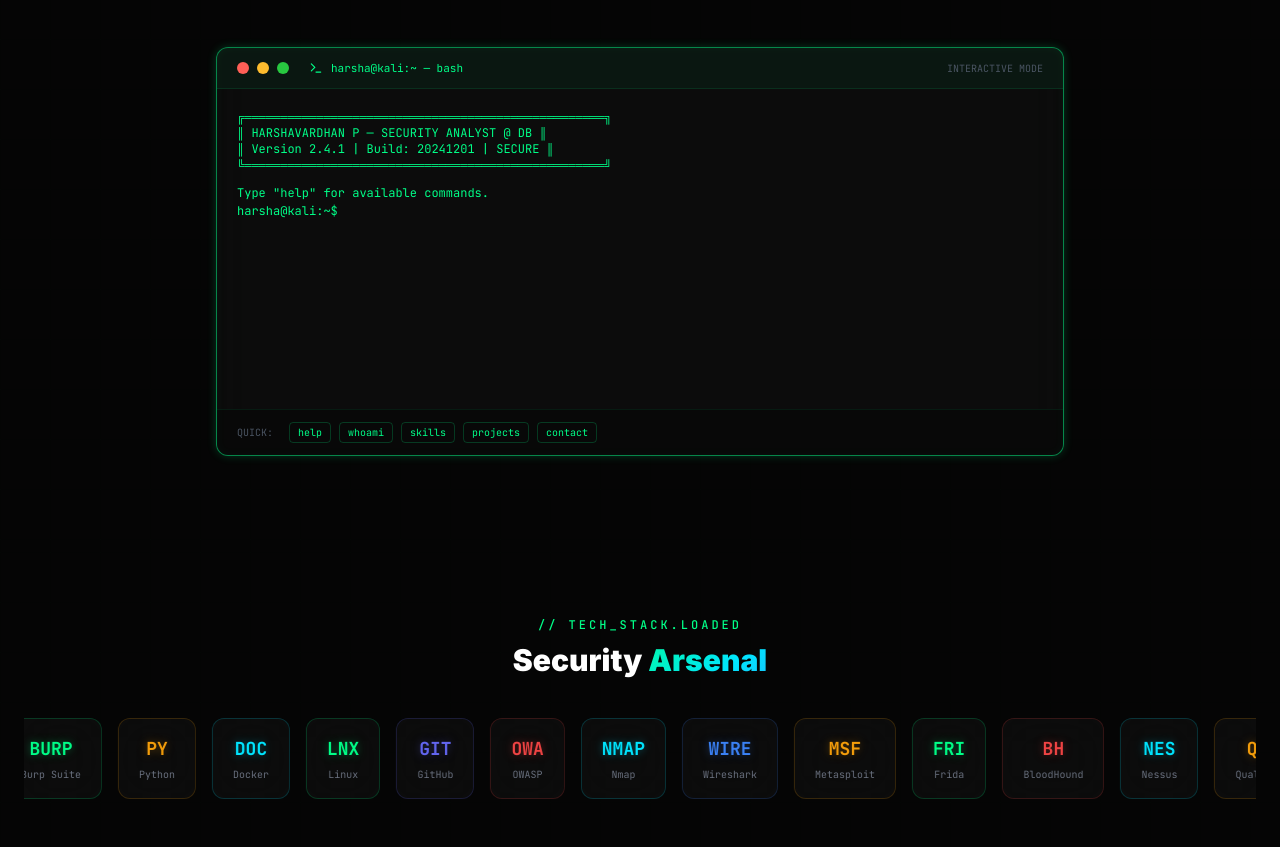
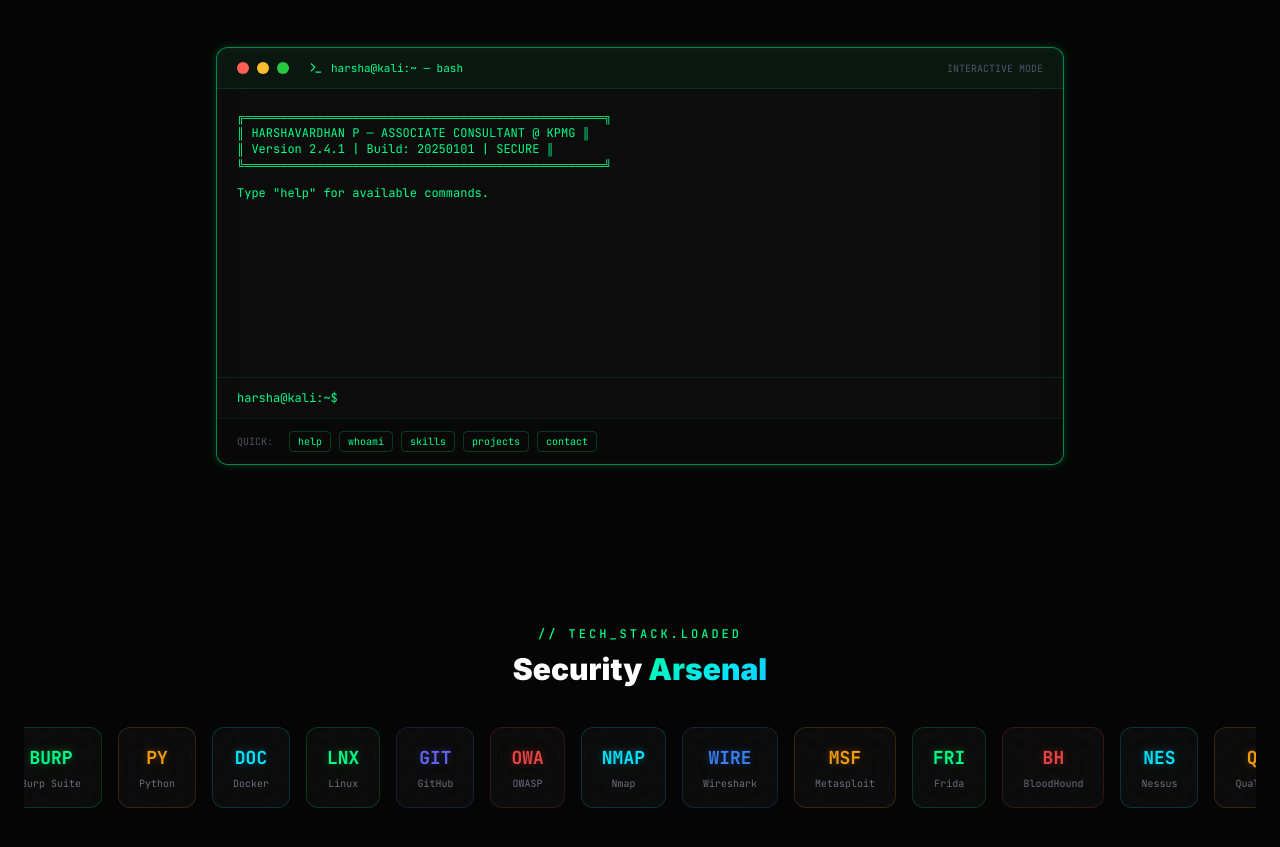
Before and after one commit to hexharsh/harshavardhan-cybersec, a Next.js app: page / in a window 1280 px wide. Shown: the part 10540-11387 px from the top of the page. Built offline with nearby package versions, Linux system fonts and the light colour scheme.

Commit message:
Fix terminal page scroll: move input outside scrollable div

```diff
--- a/components/TerminalSection.tsx
+++ b/components/TerminalSection.tsx
@@ -225,18 +225,18 @@
             </div>
           </div>
 
-          {/* Terminal output */}
+          {/* Terminal output — scrollable, input is NOT inside here */}
           <div
             ref={outputRef}
-            className="p-5 h-80 overflow-y-auto font-mono text-xs space-y-0.5"
-            onClick={() => inputRef.current?.focus()}
+            className="p-5 h-72 overflow-y-auto font-mono text-xs space-y-0.5"
+            onClick={() => inputRef.current?.focus({ preventScroll: true })}
             style={{ scrollbarWidth: "none" }}
           >
             {/* Welcome banner */}
             <div className="text-[#00FF88] mb-3">
               <div>╔══════════════════════════════════════════════════╗</div>
-              <div>║  HARSHAVARDHAN P — SECURITY ANALYST @ DB        ║</div>
-              <div>║  Version 2.4.1 | Build: 20241201 | SECURE       ║</div>
+              <div>║  HARSHAVARDHAN P — ASSOCIATE CONSULTANT @ KPMG  ║</div>
+              <div>║  Version 2.4.1 | Build: 20250101 | SECURE       ║</div>
               <div>╚══════════════════════════════════════════════════╝</div>
             </div>
 
@@ -255,9 +255,13 @@
                 {entry.text}
               </div>
             ))}
+          </div>
 
-            {/* Input line */}
-            <div className="flex items-center gap-1 mt-2">
+          {/* Input line — fixed outside scroll area so page never jumps */}
+          <div
+            className="px-5 py-3 border-t border-[rgba(0,255,136,0.1)] flex items-center gap-1 font-mono text-xs cursor-text"
+            onClick={() => inputRef.current?.focus({ preventScroll: true })}
+          >
             <span className="text-[#00FF88]">harsha@kali:~$</span>
             <input
               ref={inputRef}
@@ -269,7 +273,6 @@
               spellCheck={false}
             />
             <span className="terminal-cursor" />
-            </div>
           </div>
 
           {/* Quick commands */}
```
Lines whose indentation alone changed are shown as unchanged.
